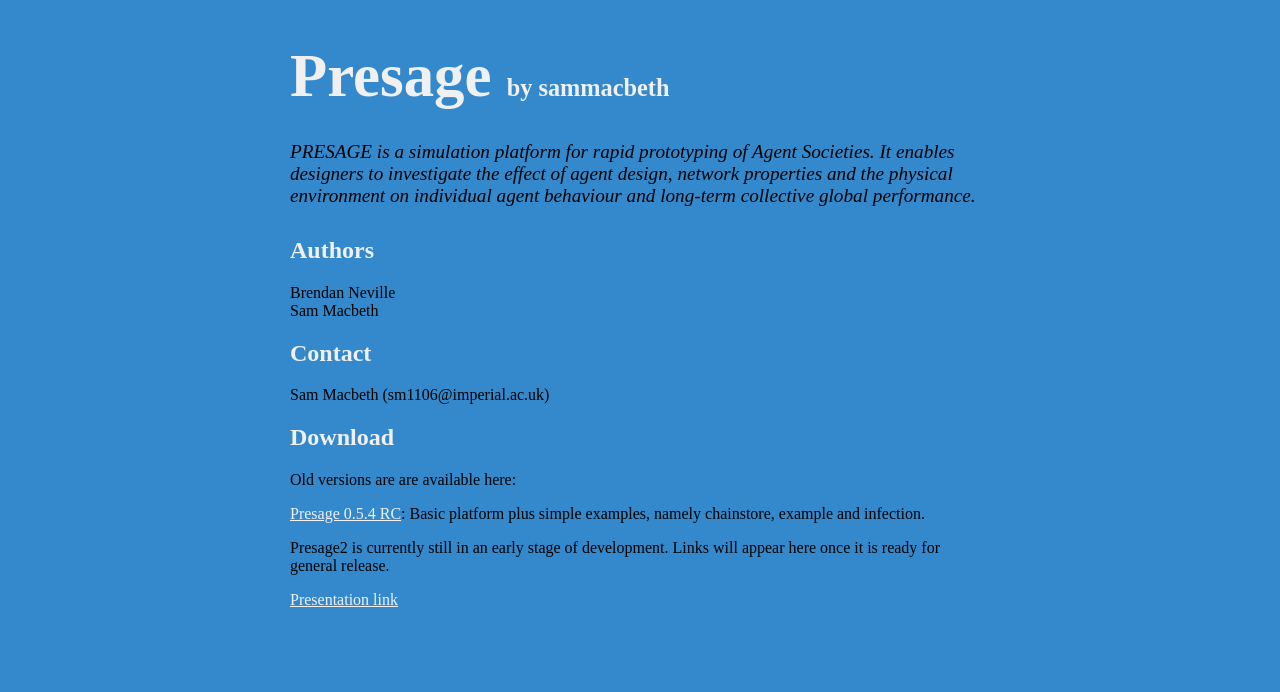
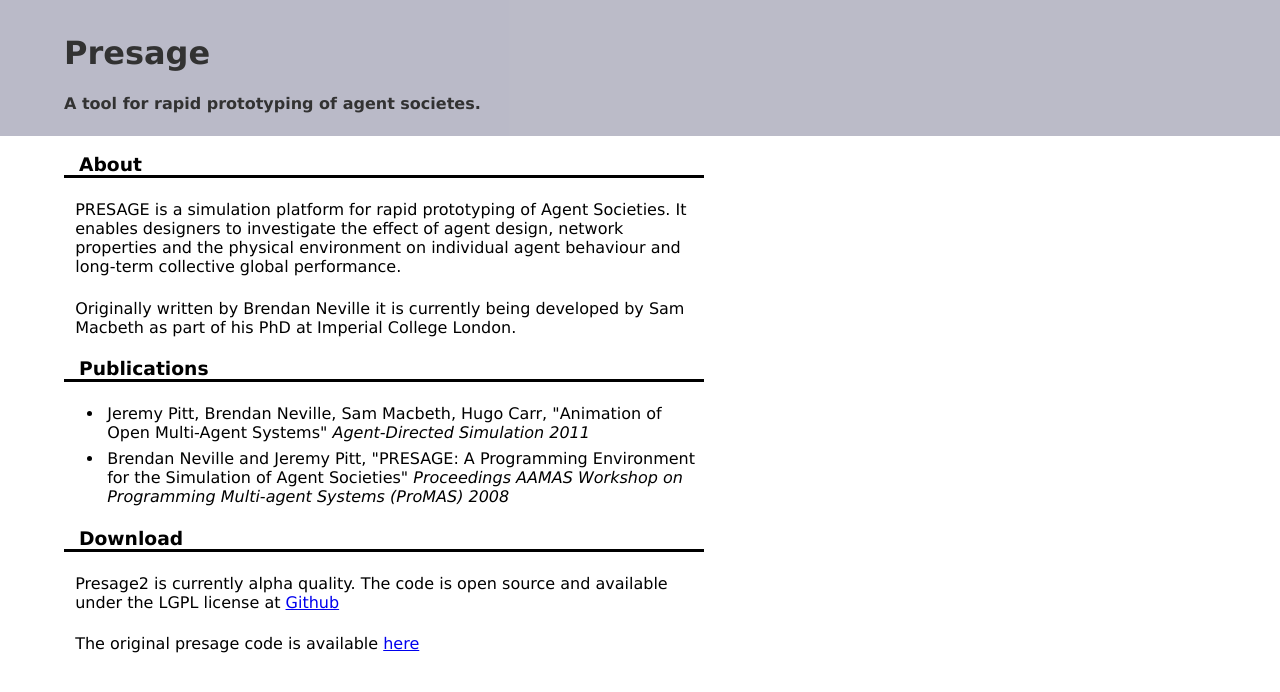
Before and after one commit to Presage/presage.github.com, a plain HTML site: page index.html in a window 1280 px wide. Drawn offline with Linux system fonts and the light colour scheme.

Commit message:
updated index page.

```diff
--- a/index.html
+++ b/index.html
@@ -1,80 +1,66 @@
-<!DOCTYPE html PUBLIC "-//W3C//DTD XHTML 1.0 Strict//EN"
-	"http://www.w3.org/TR/xhtml1/DTD/xhtml1-strict.dtd">
-
-<html xmlns="http://www.w3.org/1999/xhtml" xml:lang="en" lang="en">
+<!DOCTYPE html>
+<html>
 	<head>
 		<meta http-equiv="Content-Type" content="text/html; charset=utf-8"/>
-
-	<title>sammacbeth/Presage @ GitHub</title>
+		<title>Presage @ Github</title>
 
 		<style type="text/css">
 			body {
-  		margin-top: 1.0em;
-  		background-color: #3389cc;
-		  font-family: "Helvetica,Arial,FreeSans";
-  		color: #000000;
+				font-family: "Lucida Grande", "courier", "Arial";
+				margin: 0px;
+				margin-left: auto;
+				margin-right: auto;
 			}
-    #container {
-      margin: 0 auto;
-      width: 700px;
+			.head {
+				padding-top: 0.8em;
+				padding-left: 4.0em;
+				padding-bottom: 0.1em;
+				background-color: #AAB;
+				opacity: 0.8;
+				margin-left: auto;
+				margin-right: auto;
 			}
-		h1 { font-size: 3.8em; color: #F0F0F0; margin-bottom: 3px; }
-		h1 .small { font-size: 0.4em; }
-		h1 a { text-decoration: none }
-		h2 { font-size: 1.5em; color: #F0F0F0; }
-    h3 { text-align: center; color: #c46240; }
-    a { color: #F0F0F0; }
-    .description { font-size: 1.2em; margin-bottom: 30px; margin-top: 30px; font-style: italic;}
-    .download { float: right; }
-		pre { background: #000; color: #fff; padding: 15px;}
-    hr { border: 0; width: 80%; border-bottom: 1px solid #aaa}
-    .footer { text-align:center; padding-top:30px; font-style: italic; }
+			.body {
+				margin-left: 4.0em;
+				width: 40em;
+			}
+			h3 {
+				padding-left: 0.8em;
+				border-bottom-style: solid;
+				border-bottom-color: #000;
+			}
+			ul li {
+				padding: 0.2em;
+			}
+			p {
+			  padding: 0.2em;
+			  margin-left: 0.5em;
+			}
 		</style>
-
 	</head>
 
-<body>
+	<div class="head">
+		<h1>Presage</h1>
+		<h4>A tool for rapid prototyping of agent societes.</h4>
+	</div>
 
-  <div id="container">
+	<div class="body">
+		<h3>About</h3>
+			<p>PRESAGE is a simulation platform for rapid prototyping of Agent Societies. It enables designers to investigate the effect of agent design, network properties and the physical environment on individual agent behaviour and long-term collective global performance. </p>
+			<p>Originally written by Brendan Neville it is currently being developed by Sam Macbeth as part of his PhD at Imperial College London.</p>
 
-    <div class="download">
+		<h3>Publications</h3>
+		<ul>
+			<li>Jeremy Pitt, Brendan Neville, Sam Macbeth, Hugo Carr, "Animation of Open Multi-Agent Systems" <i>Agent-Directed Simulation 2011</i></li>
+			<li>Brendan Neville and Jeremy Pitt, "PRESAGE: A Programming Environment for the Simulation of Agent Societies" <i>Proceedings AAMAS Workshop on Programming Multi-agent Systems (ProMAS) 2008</i></li>
+		</ul>
+
+		<h3>Download</h3>
+
+		<p>Presage2 is currently alpha quality. The code is open source and available under the LGPL license at <a href="https://github.com/Presage/Presage2">Github</a></p>
+
+		<p>The original presage code is available <a href="legacy/Presage_0_5_4_rc.zip">here</a></p>
 
 	</div>
 
-    <h1><a href="http://github.com/sammacbeth/Presage">Presage</a>
-      <span class="small">by <a href="http://github.com/sammacbeth">sammacbeth</a></span></h1>
-
-    <div class="description">
-      PRESAGE is a simulation platform for rapid prototyping of Agent Societies. It enables designers to investigate the effect of agent design, network properties and the physical environment on individual agent behaviour and long-term collective global performance.
-    </div>
-
-    <h2>Authors</h2>
-<p>     Brendan Neville
-<br/>Sam Macbeth</p>
-<h2>Contact</h2>
-<p>Sam Macbeth (sm1106@imperial.ac.uk)
-<br/>      </p>
-
-    <h2>Download</h2>
-    <p>
-      Old versions are are available here:
-    </p>
-    	<p>
-	<a href="legacy/Presage_0_5_4_rc.zip">Presage 0.5.4 RC</a>: Basic platform plus simple examples, namely chainstore, example and infection.
-	</p>
-	<p>
-	Presage2 is currently still in an early stage of development. Links will appear here once it is ready for general release.
-	</p>
-	<p>
-	    <a href=https://docs.google.com/present/edit?id=0AXrGZ4i5jcvfZGN3Z3EzYjdfMzRjcWN3dnZmdA&hl=en_GB&authkey=CLHkjqIH>Presentation link</a>
-	</p>
-
-    <div class="footer">
-
-    </div>
-
-  </div>
-
-
-</body>
 </html>
```
Lines whose indentation alone changed are shown as unchanged.
